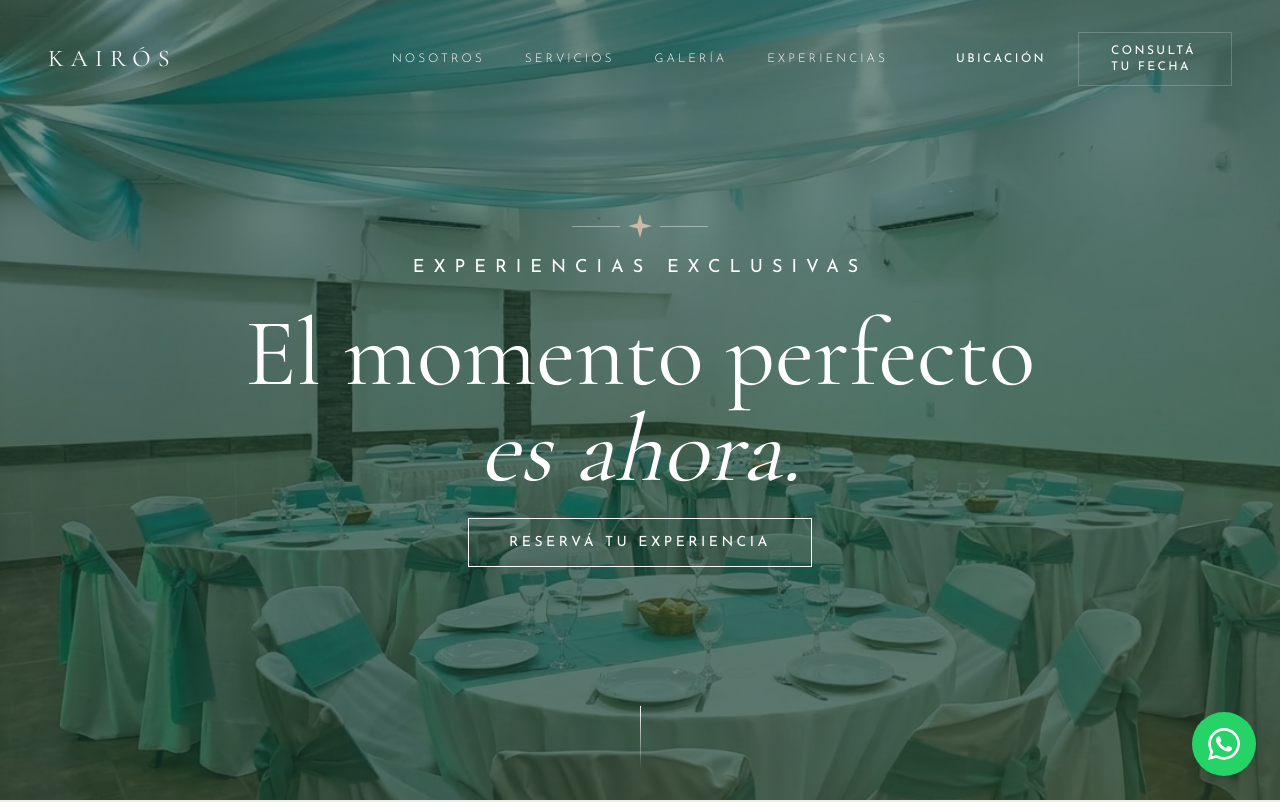
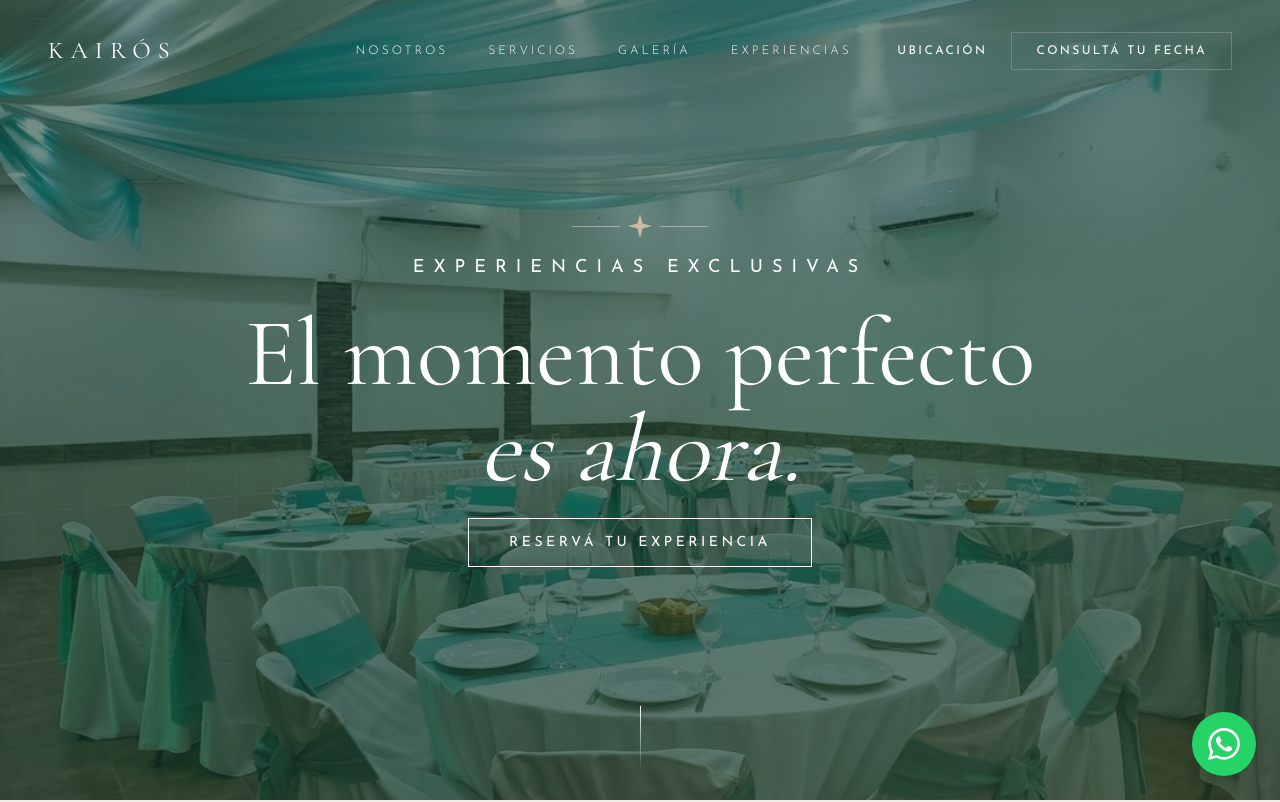
Before and after one commit to nicoblan/PaginaWebKalisEventos, a Next.js app: page / in a window 1280 px wide. Shown: the top 802 px of the page. Built offline with nearby package versions, Linux system fonts and the light colour scheme.

Commit message:
Correcion de alineacion de consulta tu fecha

```diff
--- a/components/Navbar.tsx
+++ b/components/Navbar.tsx
@@ -61,18 +61,18 @@ const Navbar = () => {
         </div>
 
         {/* 3. CTA - Minimalista y liviano */}
-        <div className="hidden md:flex flex-1 justify-end items-center gap-3">
+        <div className="hidden md:flex flex-1 justify-end items-center gap-2 whitespace-nowrap">
           <a
             href="https://www.google.com/maps/search/?api=1&query=Julio+Argentino+Roca+1122,+Monte+Grande"
             target="_blank"
             rel="noopener noreferrer"
-            className={`px-5 py-2.5 text-xs tracking-[0.2em] uppercase transition-all duration-500 hover:text-sage ${textColor}`}
+            className={`px-4 py-2.5 text-xs tracking-[0.2em] uppercase transition-all duration-500 hover:text-sage ${textColor}`}
           >
             Ubicación
           </a>
           <Link
             href="#contacto"
-            className={`px-8 py-2.5 border-[0.5px] text-xs tracking-[0.2em] uppercase transition-all duration-500 hover:bg-emerald hover:text-white hover:border-emerald ${textColor} ${borderColor}`}
+            className={`px-6 py-2.5 border-[0.5px] text-xs tracking-[0.2em] uppercase transition-all duration-500 hover:bg-emerald hover:text-white hover:border-emerald ${textColor} ${borderColor}`}
           >
             Consultá tu fecha
           </Link>
```
